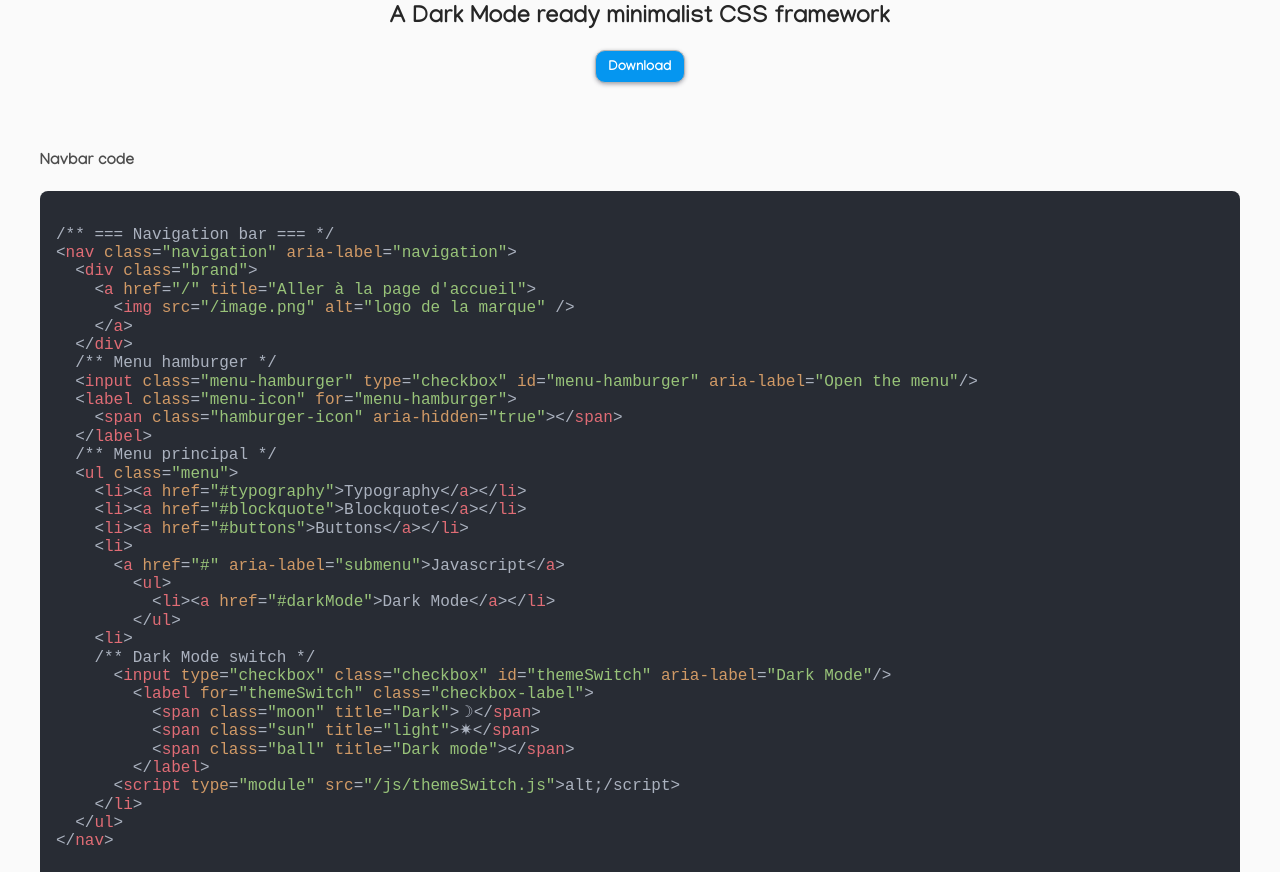
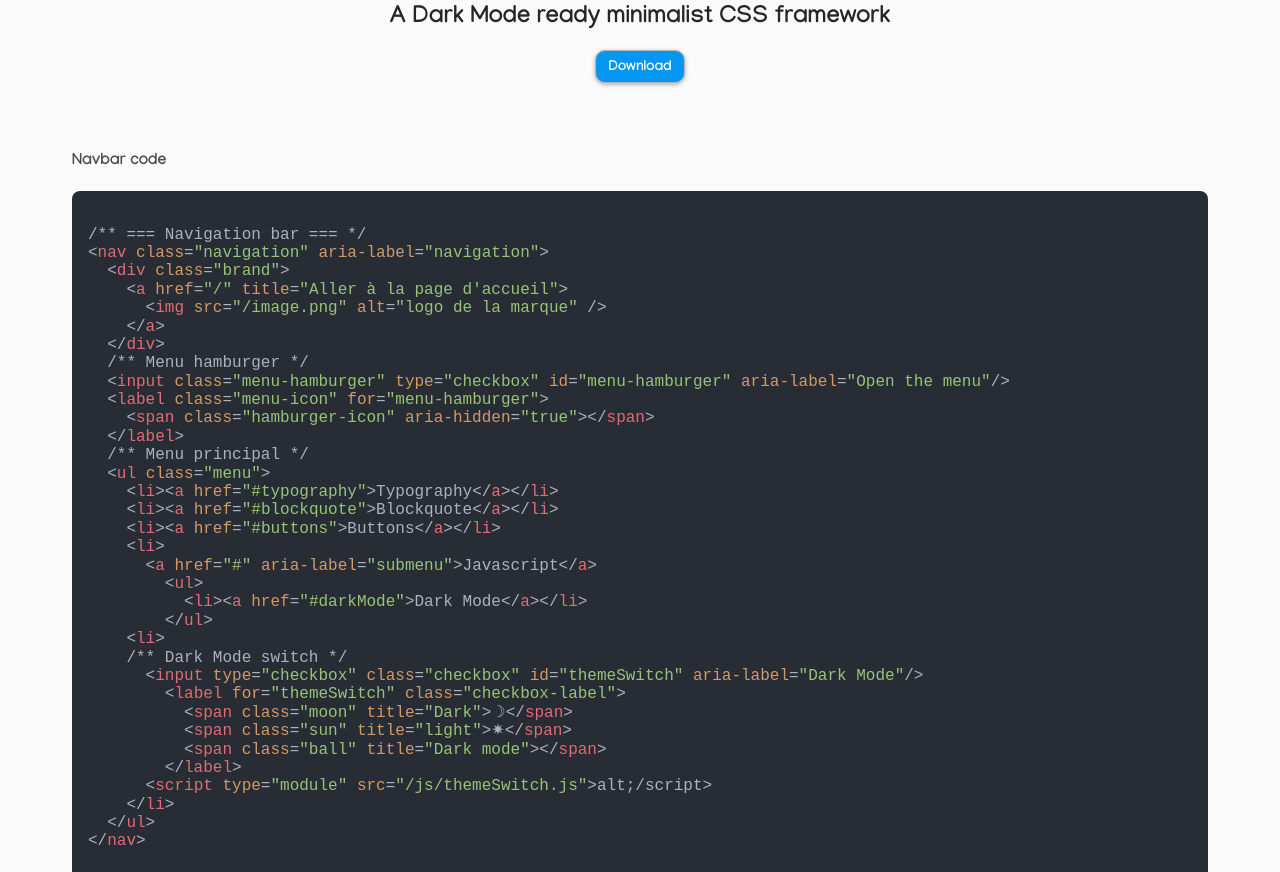
Before and after one commit to jm-holland/illaweight, a website built with Vite: page index.html in a window 1280 px wide. Shown: the part 770-1642 px from the top of the page. Built offline with nearby package versions, Linux system fonts and the light colour scheme.

Commit message:
ajout container nav code

```diff
--- a/index.html
+++ b/index.html
@@ -127,6 +127,8 @@
 
 				</div>
 			</div>
+			<div
+				class="container">
 				<!-- code html navigation -->
 				<p class="me-2">Navbar code
 				</p>
@@ -168,7 +170,7 @@
 &lt;/nav&gt;
       </code>
     </pre>
-
+			</div>
 			<main>
 				<h1 class="text-center">illaWeightCSS Preview</h1>
 				<!-- Typography -->
```
Lines whose indentation alone changed are shown as unchanged.
